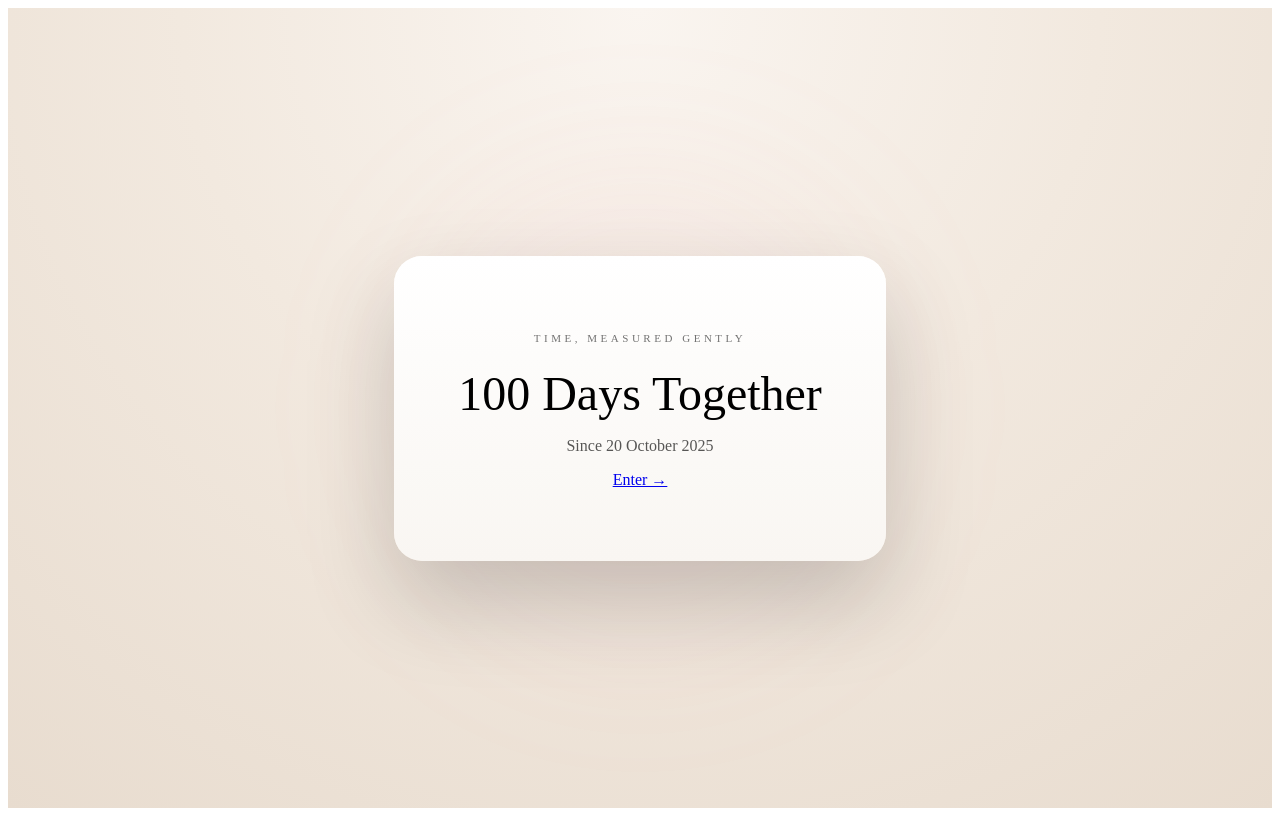
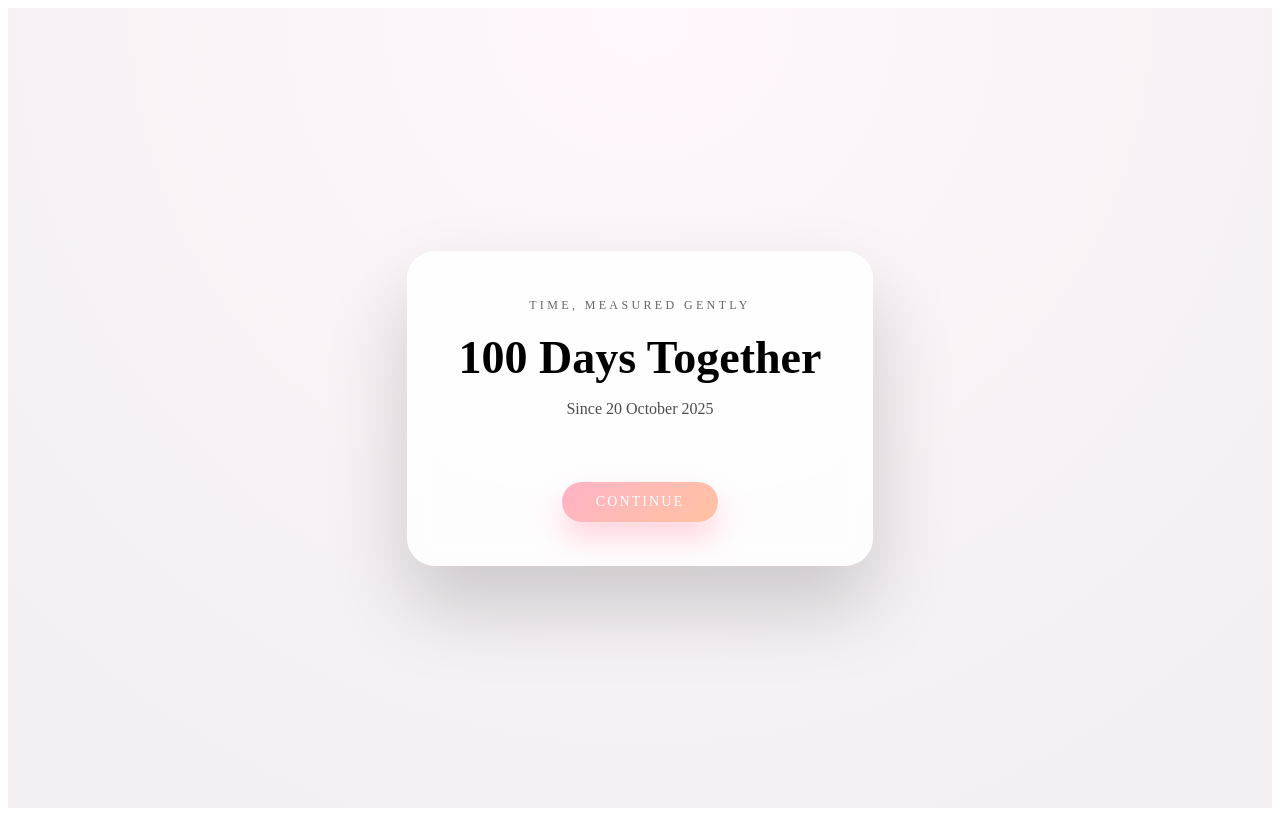
Before and after one commit to Orothisz/same, a Next.js app: page /intro in a window 1280 px wide. Built offline with nearby package versions, Linux system fonts and the light colour scheme.

Commit message:
Update page.js

```diff
--- a/app/intro/page.js
+++ b/app/intro/page.js
@@ -1,116 +1,76 @@
+"use client";
+
 import Link from "next/link";
 
 export default function Intro() {
   return (
-    <main className="page">
-      {/* ambient gradient glow */}
-      <div className="glow" />
+    <main style={page}>
+      <section style={card}>
+        <span style={meta}>Time, measured gently</span>
 
-      <section className="card">
-        <span className="meta">Time, measured gently</span>
+        <h1 style={title}>100 Days Together</h1>
 
-        <h1 className="title">100 Days Together</h1>
+        <p style={sub}>Since 20 October 2025</p>
 
-        <p className="sub">Since 20 October 2025</p>
-
-        <Link href="/letter" className="cta">
-          Enter →
+        <Link href="/letter" style={cta}>
+          Continue
         </Link>
       </section>
-
-      <style jsx>{`
-        .page {
-          min-height: 100vh;
-          display: flex;
-          align-items: center;
-          justify-content: center;
-          background:
-            radial-gradient(circle at top, #faf5f0 0%, #f2e9df 45%, #e8dccf 100%);
-          position: relative;
-          overflow: hidden;
-        }
-
-        /* subtle ambient glow */
-        .glow {
-          position: absolute;
-          width: 480px;
-          height: 480px;
-          background: radial-gradient(circle, rgba(255,182,193,0.35), transparent 70%);
-          filter: blur(80px);
-          animation: breathe 10s ease-in-out infinite;
-        }
-
-        @keyframes breathe {
-          0%, 100% { transform: scale(1); opacity: 0.4; }
-          50% { transform: scale(1.15); opacity: 0.6; }
-        }
-
-        /* card */
-        .card {
-          background: linear-gradient(180deg, #ffffff, #f9f6f2);
-          padding: 72px 64px;
-          border-radius: 28px;
-          box-shadow:
-            0 40px 90px rgba(0,0,0,0.18),
-            inset 0 1px 0 rgba(255,255,255,0.6);
-          text-align: center;
-          z-index: 1;
-          animation: fadeUp 1.2s cubic-bezier(.25,.8,.25,1);
-        }
-
-        @keyframes fadeUp {
-          from {
-            opacity: 0;
-            transform: translateY(24px);
-          }
-          to {
-            opacity: 1;
-            transform: translateY(0);
-          }
-        }
-
-        .meta {
-          font-size: 11px;
-          letter-spacing: 0.32em;
-          text-transform: uppercase;
-          opacity: 0.55;
-        }
-
-        .title {
-          font-size: clamp(36px, 5vw, 48px);
-          margin: 20px 0 14px;
-          font-weight: 500;
-        }
-
-        .sub {
-          font-size: 16px;
-          opacity: 0.65;
-        }
-
-        .cta {
-          display: inline-block;
-          margin-top: 56px;
-          padding: 14px 42px;
-          border-radius: 999px;
-          background: linear-gradient(180deg, #ff9db2, #ff6f91);
-          color: white;
-          font-size: 13px;
-          letter-spacing: 0.22em;
-          text-transform: uppercase;
-          text-decoration: none;
-          box-shadow: 0 14px 28px rgba(255,111,145,0.35);
-          transition: transform 0.25s ease, box-shadow 0.25s ease;
-        }
-
-        .cta:hover {
-          transform: translateY(-2px);
-          box-shadow: 0 20px 40px rgba(255,111,145,0.45);
-        }
-
-        .cta:active {
-          transform: translateY(0);
-        }
-      `}</style>
     </main>
   );
 }
+
+/* ---------- styles ---------- */
+
+const page = {
+  minHeight: "100vh",
+  display: "flex",
+  alignItems: "center",
+  justifyContent: "center",
+  background:
+    "radial-gradient(circle at top, #fff7fb, #f2eef1)",
+};
+
+const card = {
+  background: "rgba(255,255,255,0.85)",
+  backdropFilter: "blur(12px)",
+  padding: "44px 52px",
+  borderRadius: 28,
+  textAlign: "center",
+  boxShadow:
+    "0 40px 80px rgba(0,0,0,0.18)",
+  animation: "fadeUp 1.1s ease",
+};
+
+const meta = {
+  fontSize: 12,
+  letterSpacing: "0.28em",
+  textTransform: "uppercase",
+  opacity: 0.6,
+};
+
+const title = {
+  fontSize: 46,
+  margin: "18px 0 10px",
+};
+
+const sub = {
+  fontSize: 16,
+  opacity: 0.7,
+};
+
+const cta = {
+  marginTop: 48,
+  display: "inline-block",
+  padding: "12px 34px",
+  borderRadius: 999,
+  background:
+    "linear-gradient(135deg,#ffb3c6,#ffc2a1)",
+  color: "#fff",
+  textDecoration: "none",
+  fontSize: 14,
+  letterSpacing: "0.15em",
+  textTransform: "uppercase",
+  boxShadow:
+    "0 16px 30px rgba(255,160,180,0.45)",
+};
```
